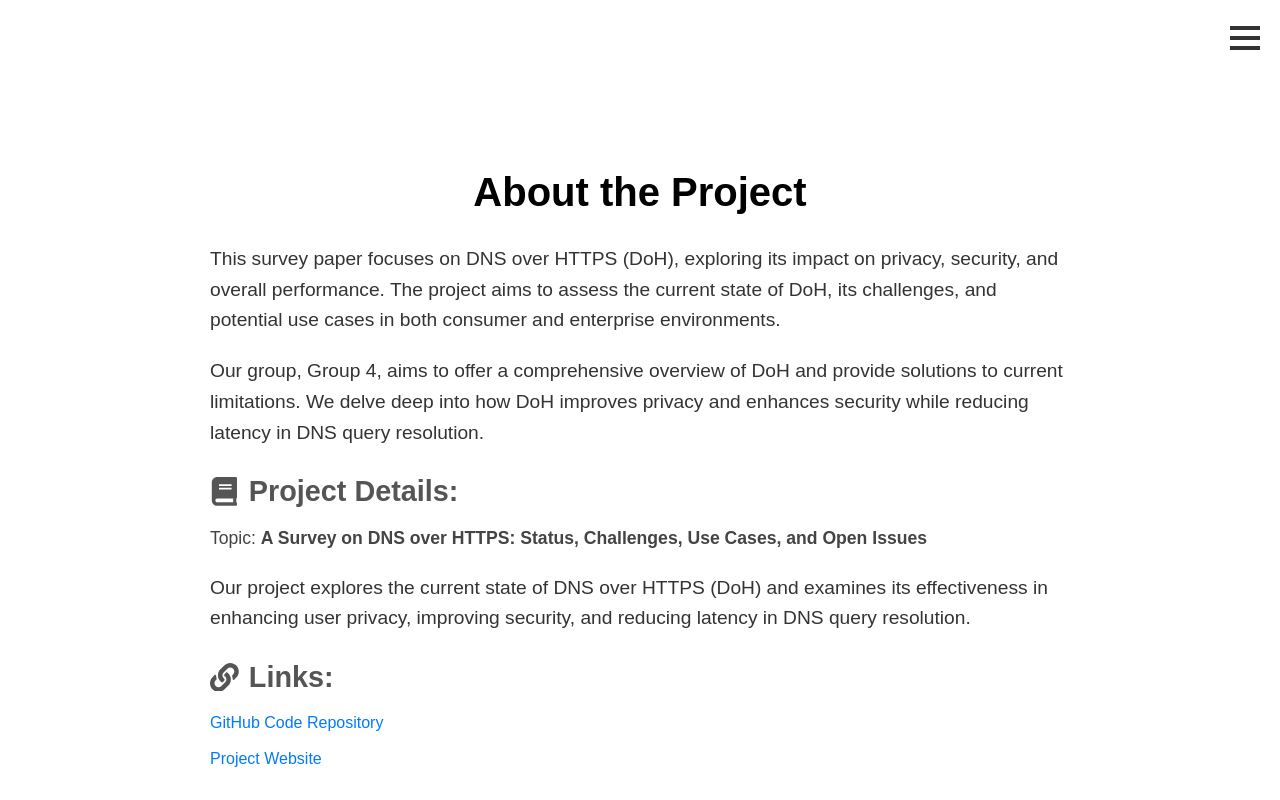
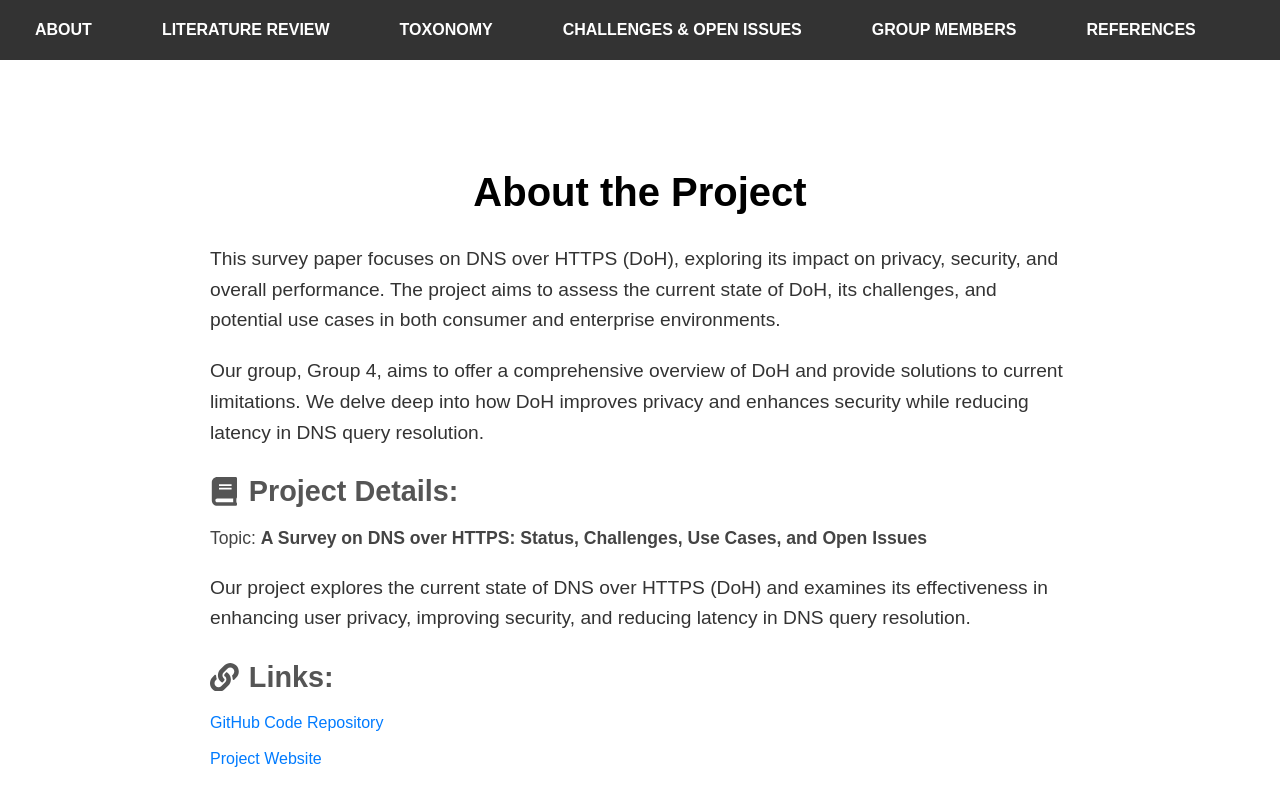
Before and after one commit to kishore7860/Web_Technologies_Group-4, a React (Create React App) app: page / in a window 1280 px wide. Shown: the top 800 px of the page. Built offline with nearby package versions, Linux system fonts and the light colour scheme.

Commit message:
new_code

```diff
--- a/src/App.css
+++ b/src/App.css
@@ -59,19 +59,30 @@ body {
   z-index: 50;
   transform: translateY(-100%);
   transition: transform 0.3s ease-in-out;
+  display: flex;
+  justify-content: center;
+  align-items: center;
+  z-index: 100;
 }
 
 .menu-bar.open {
   transform: translateY(0);
+  flex-direction: column;
+  padding-top: 20px;
+  justify-content: flex-start;
 }
 
 .menu-bar ul {
+  list-style: none;
+  padding: 0;
+  margin: 0;
+  flex-direction: column;
   display: flex;
-  list-style: none;
+  width: 100%;
 }
 
 .menu-bar ul li {
-  padding: 0 15px;
+  padding: 5px 0;
 }
 
 .menu-bar ul li button {
@@ -83,10 +94,55 @@ body {
   text-transform: uppercase;
   font-weight: bold;
   transition: color 0.3s;
+  padding: 10px 20px;
+  width: 100%;
+  text-align: left;
 }
 
 .menu-bar ul li button:hover {
   color: #ffa500;
+}
+
+.menu-bar ul li button:focus {
+  outline: none;
+}
+
+/* Desktop View (Web Page) */
+@media (min-width: 769px) {
+  .menu-bar {
+    flex-direction: row;
+    justify-content: space-around;
+    height: 60px;
+    transform: translateY(0);
+  }
+
+  .menu-bar ul {
+    flex-direction: row;
+  }
+
+  .menu-bar ul li {
+    padding: 0 15px;
+  }
+
+  .menu-bar ul li button {
+    background: none;
+    border: none;
+    color: #fff;
+    cursor: pointer;
+    font-size: 16px;
+    text-transform: uppercase;
+    font-weight: bold;
+    transition: color 0.3s;
+  }
+
+  .menu-bar ul li button:hover {
+    color: #ffa500;
+  }
+
+  .hamburger {
+    display: none;
+    /* Hide hamburger for desktop view */
+  }
 }
 
 /* Mobile Styling */
@@ -94,21 +150,28 @@ body {
   .menu-bar {
     flex-direction: column;
     align-items: flex-start;
-    padding: 20px 10px;
+    width: 100%;
+    height: 60px;
+    /* Normal height when closed */
     transform: translateY(-100%);
+    transition: transform 0.3s ease-in-out;
   }
 
   .menu-bar.open {
     transform: translateY(0);
+    height: auto;
+    /* Allow the menu height to expand based on its content */
   }
 
   .menu-bar ul {
     flex-direction: column;
     width: 100%;
+    padding: 0;
   }
 
   .menu-bar ul li {
-    margin: 10px 0;
+    margin: 5px 0;
+    /* Reduced space between menu options */
   }
 
   .menu-bar ul li button {
@@ -121,6 +184,7 @@ body {
     top: 20px;
     right: 20px;
     display: block;
+    /* Show hamburger in mobile view */
   }
 }
 
--- a/src/App.js
+++ b/src/App.js
@@ -63,7 +63,7 @@ function App() {
         <section id="literature">
           <LiteratureReview />
         </section>
-        <section id="taxonomy">
+        <section id="toxonomy">
           <Taxonomy />
         </section>
         <section id="challenges">
```
